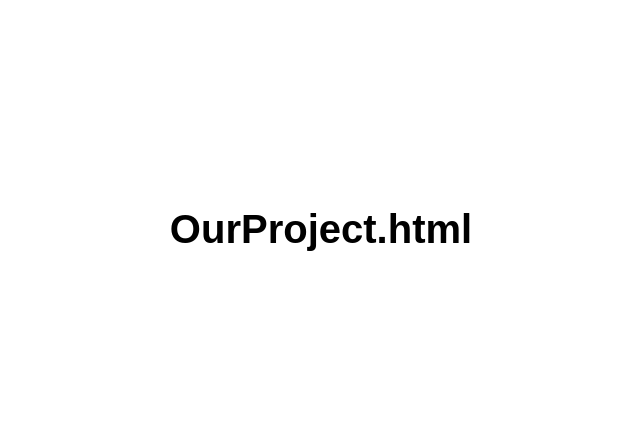
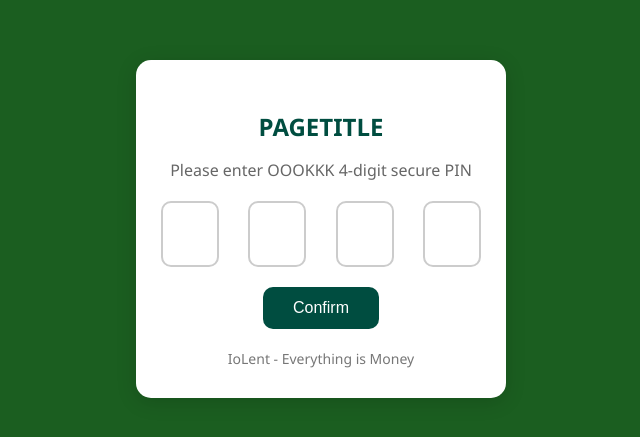
Before and after one commit to DevoloperRaju/IoLent, a plain HTML site: page OurProject.html in a window 1280 px wide. Shown: the part 171-608 px from the top of the page, without its empty margins (319-959 px from the left). Drawn offline with Linux system fonts and the light colour scheme.

Commit message:
Update OurProject.html

```diff
--- a/OurProject.html
+++ b/OurProject.html
@@ -1,28 +1,68 @@
 <!DOCTYPE html>
-<html>
+<html lang="en">
 <head>
-<meta charset="UTF-8">
-<title>IoLent</title>
-<style>
-    body {
-        margin: 0;
-        height: 100vh;
-        display: flex;
-        justify-content: center;
-        align-items: center;
-        font-family: "Poppins", sans-serif;
-        background: #ffffff;
-    }
-    h1 {
-        font-size: 40px;
-        font-weight: 700;
-        color: #000000;
-    }
-</style>
+  <meta charset="UTF-8">
+  <title>Set PIN - IoLent</title>
+  <meta name="viewport" content="width=device-width, initial-scale=1.0">
+  <style>
+    @keyframes fadeSlideUp { 0% { opacity: 0; transform: translateY(30px); } 100% { opacity: 1; transform: translateY(0); } }
+    @keyframes inputPop { 0% { transform: scale(0.8); opacity: 0; } 100% { transform: scale(1); opacity: 1; } }
+
+    body { margin: 0; font-family: 'Segoe UI', sans-serif; background: linear-gradient(135deg, #1B5E20, #1B5E20);
+           display: flex; align-items: center; justify-content: center; height: 100vh; }
+    .pin-container { background: white; padding: 30px 25px; border-radius: 15px; box-shadow: 0 4px 20px rgba(0,0,0,0.15);
+                     text-align: center; max-width: 320px; width: 100%; animation: fadeSlideUp 0.8s ease-out; }
+    .pin-container h2 { margin-bottom: 10px; color: #004d40; }
+    .pin-container p { color: #666; }
+    .pin-inputs { display: flex; justify-content: space-between; margin: 20px 0; }
+    .pin-inputs input { width: 50px; height: 60px; font-size: 24px; text-align: center; border: 2px solid #ccc; border-radius: 10px;
+                        transition: border-color 0.3s, transform 0.2s; animation: inputPop 0.4s ease forwards; }
+    .pin-inputs input:focus { border-color: #26a69a; outline: none; transform: scale(1.1); }
+    .submit-btn { background: #004d40; color: white; padding: 12px 30px; border: none; border-radius: 10px; font-size: 16px;
+                  cursor: pointer; transition: background 0.3s, transform 0.2s; }
+    .submit-btn:hover { background: #00796b; transform: scale(1.03); }
+    .footer { margin-top: 20px; font-size: 14px; color: #777; }
+  </style>
 </head>
 <body>
+  <div class="pin-container">
+    <h2>PAGETITLE</h2>
+    <p>Please enter OOOKKK 4-digit secure PIN</p>
+    <div class="pin-inputs">
+      <input type="password" maxlength="1" inputmode="numeric" oninput="moveToNext(this, 0)">
+      <input type="password" maxlength="1" inputmode="numeric" oninput="moveToNext(this, 1)">
+      <input type="password" maxlength="1" inputmode="numeric" oninput="moveToNext(this, 2)">
+      <input type="password" maxlength="1" inputmode="numeric" oninput="moveToNext(this, 3)">
+    </div>
+    <button class="submit-btn" onclick="confirmPin()">Confirm</button>
+    <div class="footer">IoLent - Everything is Money</div>
+  </div>
 
-<h1>OurProject.html</h1>
+  <script>
+    const inputs = document.querySelectorAll('.pin-inputs input');
 
+    function moveToNext(current, index) {
+      if (current.value.length === 1 && index < inputs.length - 1) {
+        inputs[index + 1].focus();
+      }
+    }
+
+    function confirmPin() {
+      let pin = '';
+      for (let input of inputs) {
+        if (input.value === '') {
+          alert("Please enter all 4 digits");
+          return;
+        }
+        pin += input.value;
+      }
+      // Android JavaScript Interface কল
+      if (typeof Android !== "undefined" && Android.sendValueAndCall) {
+        Android.sendValueAndCall(pin);
+      } else {
+        alert("Android Interface not found!");
+      }
+    }
+  </script>
 </body>
 </html>
```
